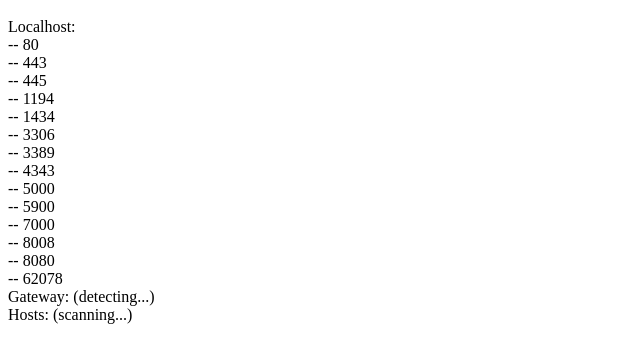
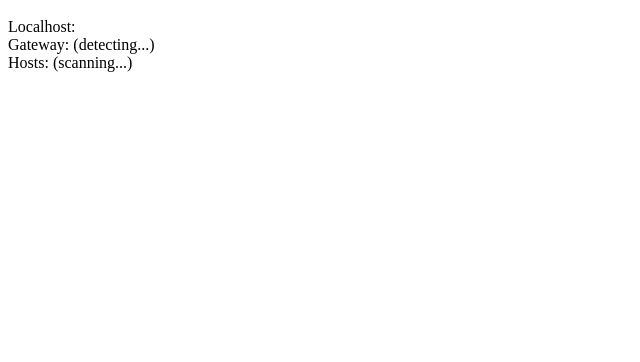
Before and after one commit to B00TK1D/water-spout, a plain HTML site: page index.html in a window 1280 px wide. Shown: the part 48-410 px from the top of the page, without its empty margins (0-640 px from the left). Drawn offline with nearby package versions, Linux system fonts and the light colour scheme; no server answers.

Commit message:
Fixed some portscanning issues

```diff
--- a/index.html
+++ b/index.html
@@ -164,7 +164,7 @@
                 average /= ports.length;
                 var openPorts = [];
                 for (var i = 0; i < ports.length; i++) {
-                    if (adjusted[i] > (average * 0.90)) {
+                    if (adjusted[i] > (average * 1.10)) {
                         console.log("Detected open port " + ports[i] + " on " + host);
                         openPorts.push(ports[i]);
                     }
```
